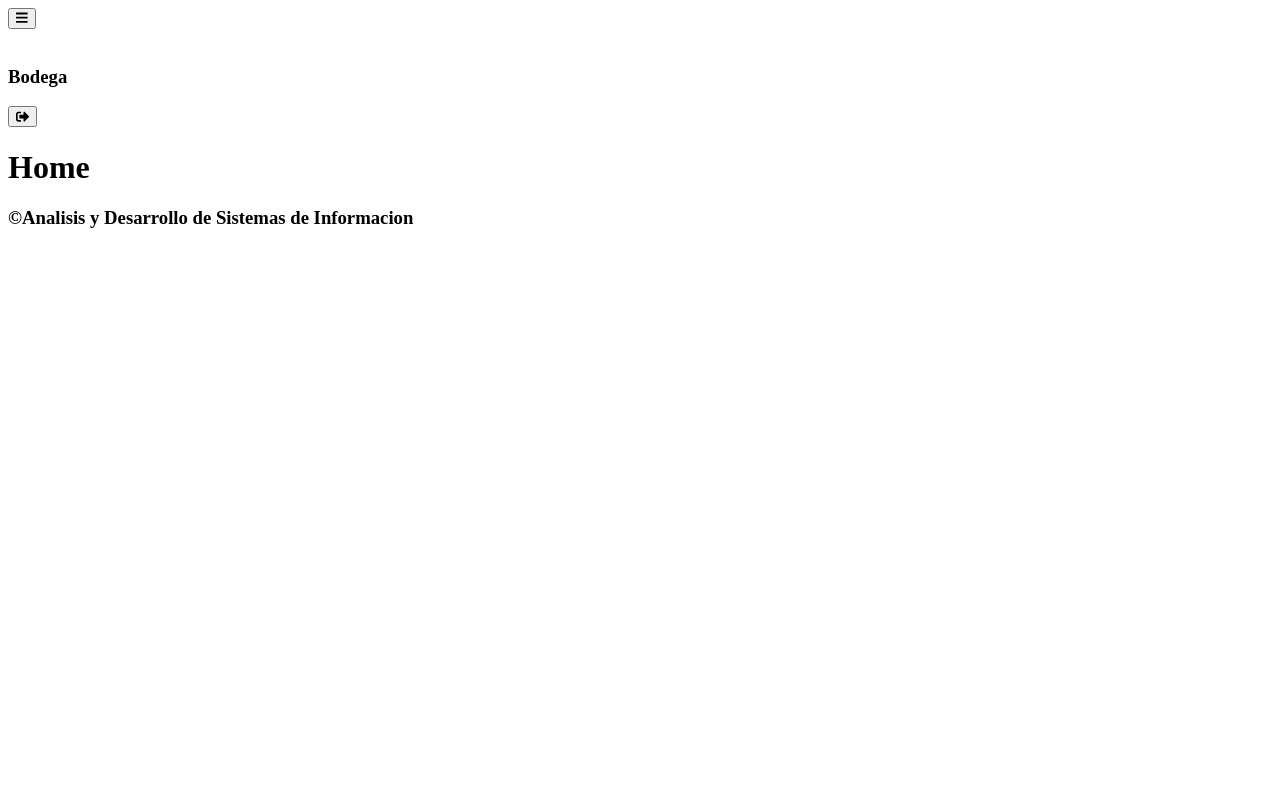
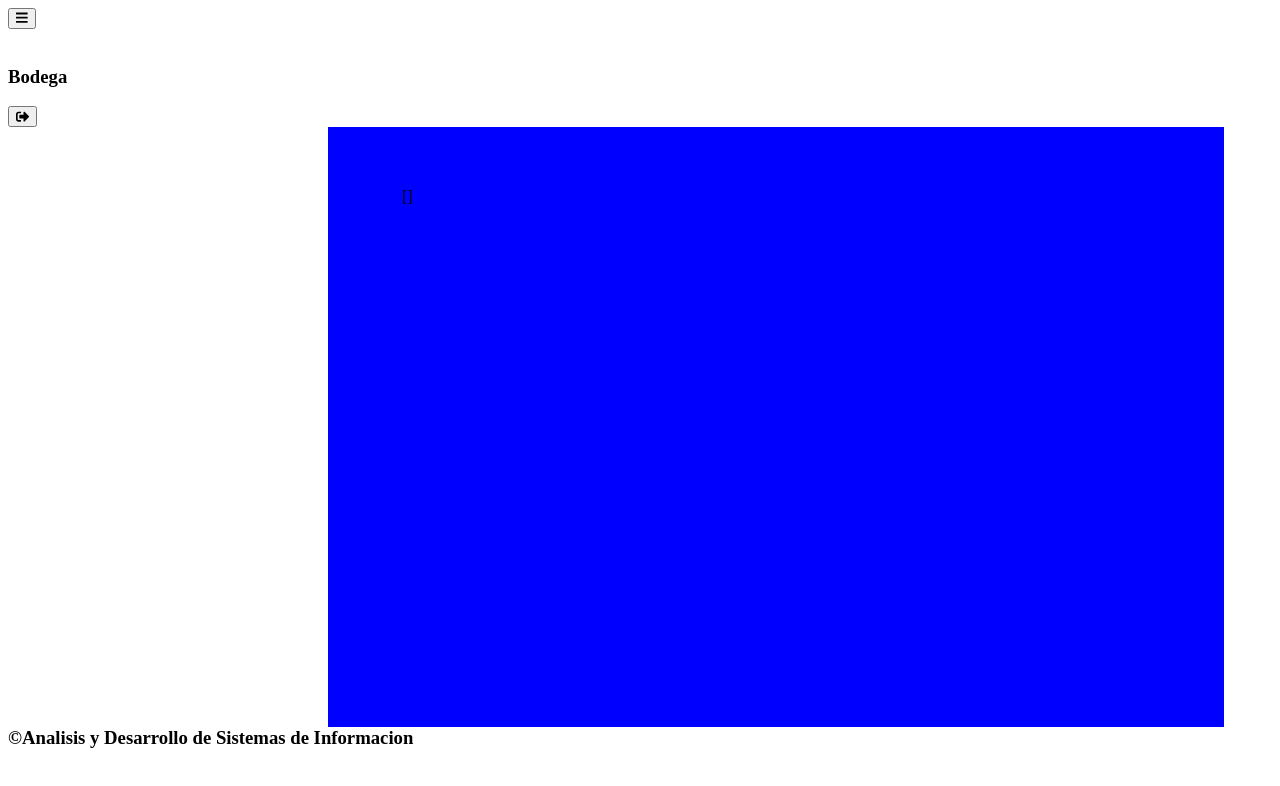
Before and after one commit to FerleyArias/tienda-adsi-frontend, a Vue app: page / in a window 1280 px wide. Shown: the top 786 px of the page. Built offline with nearby package versions, Linux system fonts and the light colour scheme; no server answers; sample sign-in values are in the browser's storage.

Commit message:
Por si las cago

```diff
--- a/src/components/MyFooter.vue
+++ b/src/components/MyFooter.vue
@@ -1,6 +1,6 @@
 <template>
   <footer class="flex justify-between bg-blue-700 text-white p-5 absolute w-full bottom-0">
-    <h3>©Analisis y Desarrollo de Sistemas de Informacion</h3>
+    <h3 class="message">©Analisis y Desarrollo de Sistemas de Informacion</h3>
   </footer>
 </template>
 
@@ -9,3 +9,9 @@ export default {
   name: 'MyFooter',
 }
 </script>
+
+<style scoped>
+.message {
+    margin: 0 auto;
+}
+</style>
--- a/src/views/Home.vue
+++ b/src/views/Home.vue
@@ -1,13 +1,34 @@
 <template>
-  <div>
-    <h1>Home</h1>
-  </div>
+  <main class="statistics">
+    <canvas id="myChart" width="70vw" height="75vh"></canvas>
+    {{sales}}
+  </main>
 </template>
 <script>
+import { useStore } from "vuex";
+import { computed, onMounted } from "vue";
 export default {
   name: "Home",
   setup() {
+    const store = useStore();
+    const sales = computed(() => store.state.ventas);
+    const getSales = () => store.dispatch("getVenta");
+    onMounted(() => {
+      getSales();
+    });
 
+    return {
+      getSales,
+      sales,
+    };
   },
 };
 </script>
+<style scoped>
+.statistics {
+  margin-left: 25vw;
+  width: 70vw;
+  height: 75vh;
+  background-color: blue;
+}
+</style>
```
